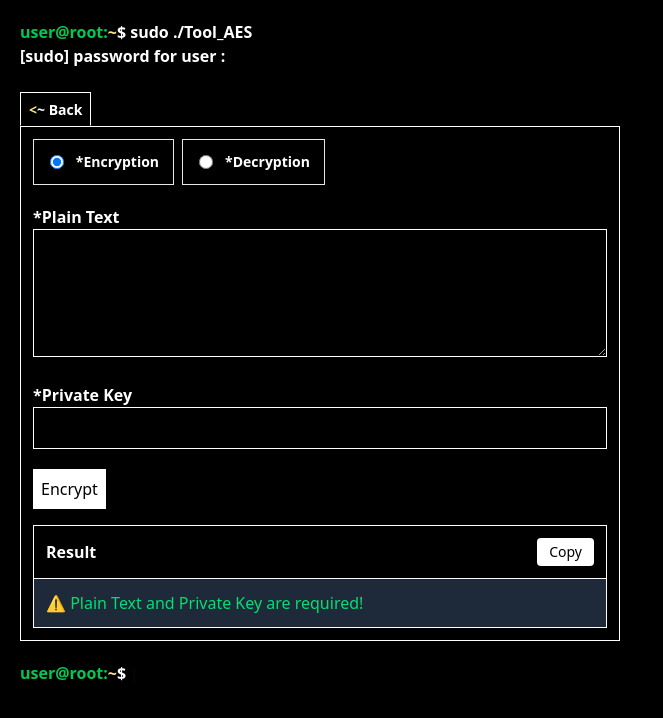
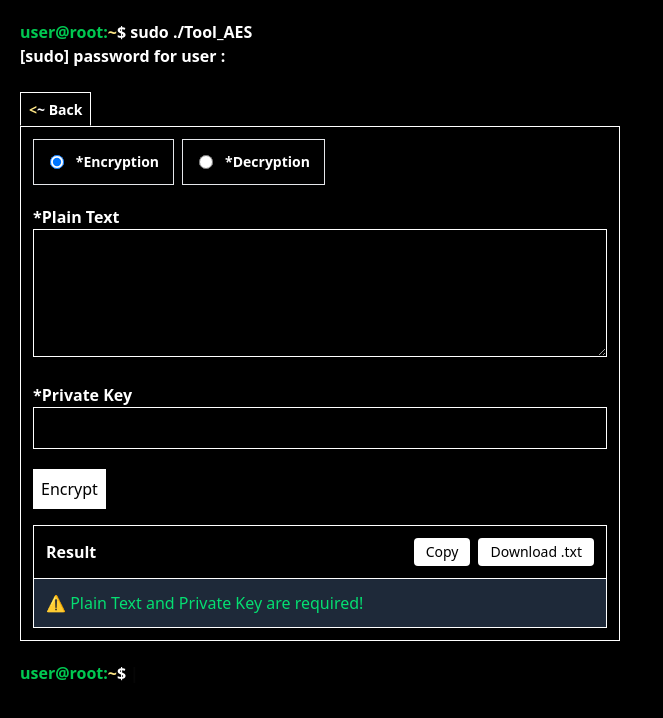
Before and after one commit to denzuqo/denzuqo, a React (Vite) app: page /tools/aes in a window 1280 px wide. Both pictures are taken after a click on the button "Encrypt". Shown: the top 718 px of the page, without its empty margins (0-663 px from the left). Built offline with nearby package versions, Linux system fonts and the light colour scheme.

Commit message:
20250416 0.0.00004

```diff
--- a/src/main.tsx
+++ b/src/main.tsx
@@ -1,25 +1,13 @@
 import { StrictMode } from 'react'
 import { createRoot } from 'react-dom/client'
 import { createBrowserRouter, RouterProvider } from 'react-router-dom'
+import routes from './routes'
 import './index.css'
-import App from './App.tsx'
-import AESTools from './pages/tools/AESTools.tsx'
 
-const router = createBrowserRouter([
-  {
-    path: "",
-    element: <App />,
-    errorElement: "Lol"
-  },
-  {
-    path: "/tools/aes",
-    element: <AESTools />,
-    errorElement: "Lol"
-  },
-]);
+const router = createBrowserRouter(routes)
 
 createRoot(document.getElementById('root')!).render(
   <StrictMode>
     <RouterProvider router={router} />
-  </StrictMode>,
+  </StrictMode>
 )
--- /dev/null
+++ b/src/pages/PageError.tsx
@@ -0,0 +1,46 @@
+import { useRouteError, isRouteErrorResponse, Link } from 'react-router-dom';
+
+function PageError() {
+  const error = useRouteError();
+
+  let status = 'Unknown';
+  let message = 'Terjadi kesalahan.';
+
+  if (isRouteErrorResponse(error)) {
+    status = error.status.toString();
+    message = error.statusText;
+  } else if (error instanceof Error) {
+    message = error.message;
+  }
+
+  return (
+    <>
+      <div className='container justify-end text-white text-left p-5 lg:w-1/2'>
+        <p className='font-bold'>
+          <span className='text-green-500'>user@root:</span>
+          <span className='text-amber-200'>~</span>$ sudo ./Page_Error
+        </p>
+        <p className='font-bold'>[sudo] password for user :</p>
+        <br />
+        <p className='font-bold text-2xl'>
+            <span className='text-red-500'>{status}</span>&nbsp;|&nbsp;
+            <span className='text-gray-300'>{message}</span>
+        </p>
+
+        <br />
+        <Link to='/' className='font-bold text-sm'>
+              <span className='text-amber-200'>&lt;</span>~ Back
+        </Link>
+
+        <div className='pt-28'></div>
+        <p className='font-bold'>
+          <span className='text-green-500'>user@root:</span>
+          <span className='text-amber-200'>~</span>$
+          <span className='pl-1 blink-text'>|</span>
+        </p>
+      </div>
+    </>
+  );
+}
+
+export default PageError;
--- a/src/pages/tools/AESTools.tsx
+++ b/src/pages/tools/AESTools.tsx
@@ -57,6 +57,21 @@ function AESTools() {
         setTimeout(() => setCopied(false), 2000);
       });
     }
+  };
+
+  const handleDownload = () => {
+    const content = document.getElementById('output')?.innerText;
+    if (!content) return;
+
+    const blob = new Blob([content], { type: 'text/plain;charset=utf-8' });
+    const url = URL.createObjectURL(blob);
+    const link = document.createElement('a');
+    link.href = url;
+    link.download = `AES_${mode.toLowerCase()}_result.txt`;
+    document.body.appendChild(link);
+    link.click();
+    document.body.removeChild(link);
+    URL.revokeObjectURL(url);
   };
 
   return (
@@ -134,12 +149,20 @@ function AESTools() {
               <div className='mt-4 border-1 border-white'>
                 <div className='p-3 flex justify-between items-center border-b border-white'>
                   <p className='font-bold'>Result</p>
+                  <div className='flex gap-2'>
                     <button
                       onClick={handleCopy}
                       className='text-sm bg-white text-black px-3 py-1 rounded hover:bg-gray-200'
                     >
                       Copy
                     </button>
+                    <button
+                      onClick={handleDownload}
+                      className='text-sm bg-white text-black px-3 py-1 rounded hover:bg-gray-200'
+                    >
+                      Download .txt
+                    </button>
+                  </div>
                 </div>
                 <div className='bg-gray-800'>
                   <p className='p-3 text-green-400 break-all whitespace-pre-wrap' id='output'>{output}</p>
--- /dev/null
+++ b/src/routes.tsx
@@ -0,0 +1,16 @@
+import App from './App'
+import AESTools from './pages/tools/AESTools'
+import Error from './pages/PageError'
+
+const rawRoutes = [
+  { path: '/', element: <App /> },
+  { path: '/tools/aes', element: <AESTools /> },
+]
+
+// Tambahkan errorElement ke semua route secara otomatis
+const routes = rawRoutes.map(route => ({
+  ...route,
+  errorElement: <Error />
+}))
+
+export default routes
```
Lines whose indentation alone changed are shown as unchanged.
